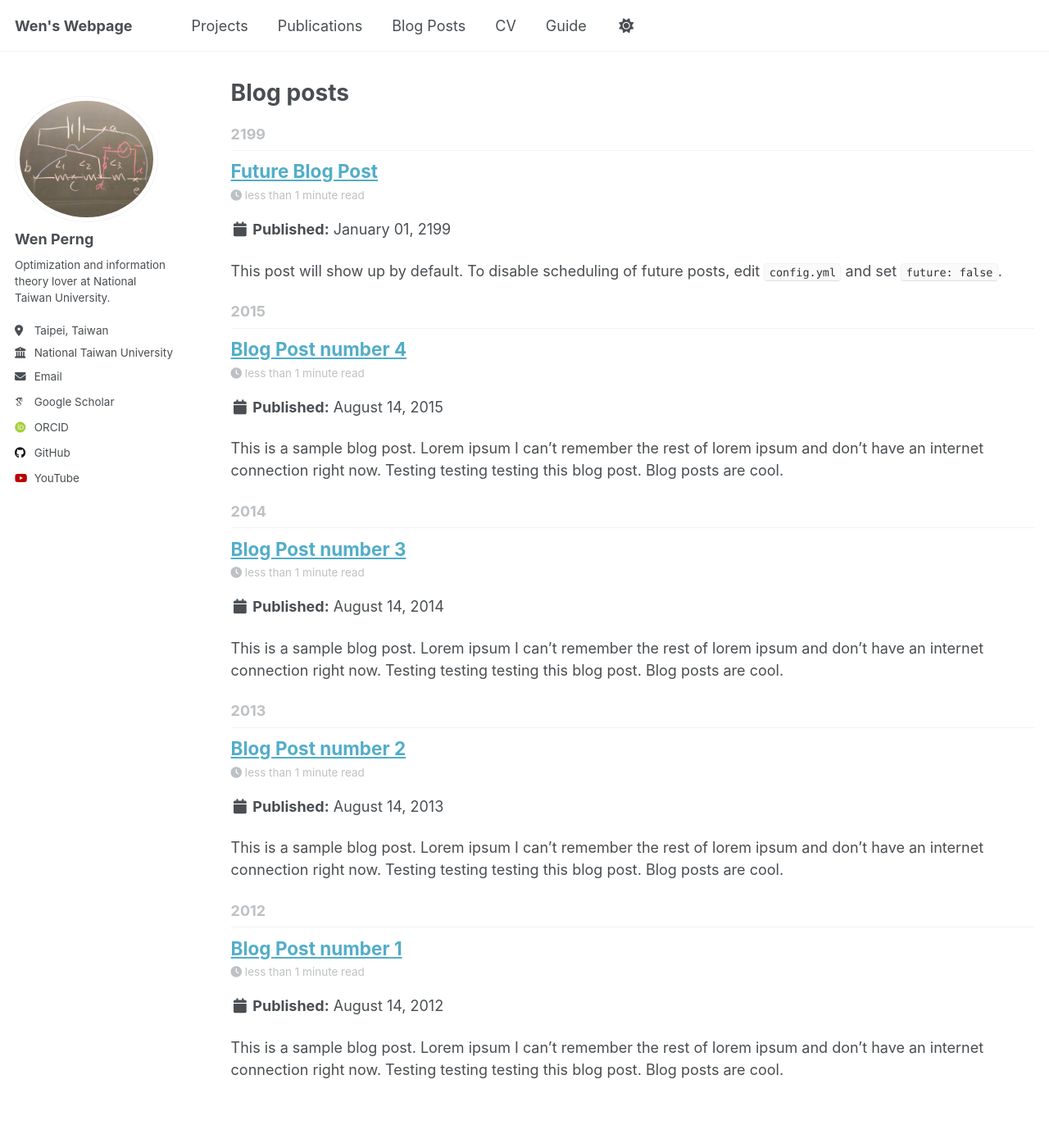
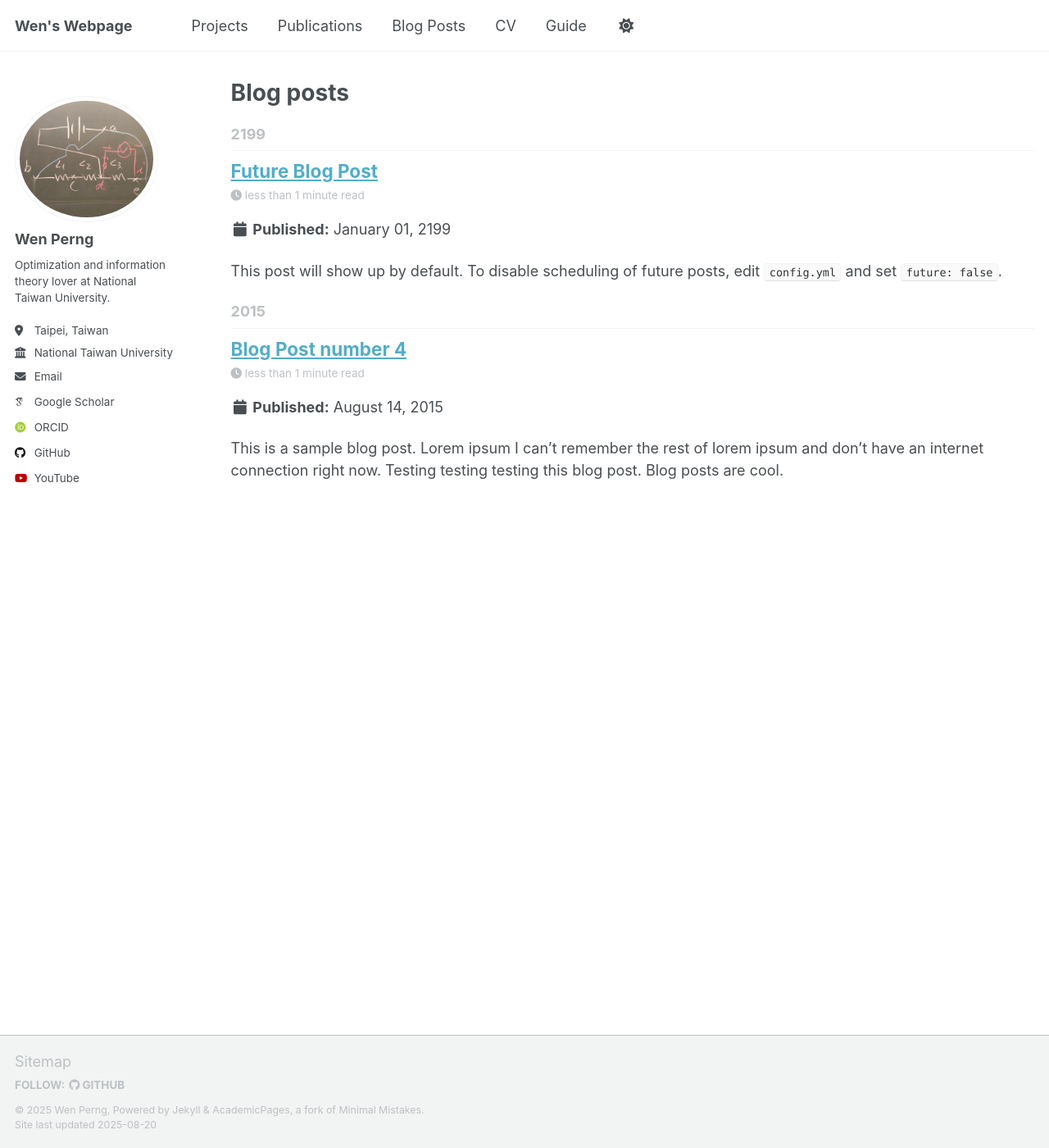
Before and after one commit to WenPerng/WenPerng.github.io, a Jekyll site: the page built from _pages/year-archive.html, in a window 1280 px wide and 1400 px high. Shown: the whole window at 82% size. Built offline with Jekyll 4.4.1, drawn with Linux system fonts in a browser that asks for light colours; some web fonts are replaced; a script that is not in the unit is left out.

Commit message:
delete redundancy

```diff
--- a/_posts/2012-08-14-blog-post-1.md
+++ /dev/null
@@ -1,20 +0,0 @@
----
-title: 'Blog Post number 1'
-date: 2012-08-14
-permalink: /posts/2012/08/blog-post-1/
-tags:
-  - cool posts
-  - category1
-  - category2
----
-
-This is a sample blog post. Lorem ipsum I can't remember the rest of lorem ipsum and don't have an internet connection right now. Testing testing testing this blog post. Blog posts are cool.
-
-Headings are cool
-======
-
-You can have many headings
-======
-
-Aren't headings cool?
-------
--- a/_posts/2013-08-14-blog-post-2.md
+++ /dev/null
@@ -1,20 +0,0 @@
----
-title: 'Blog Post number 2'
-date: 2013-08-14
-permalink: /posts/2013/08/blog-post-2/
-tags:
-  - cool posts
-  - category1
-  - category2
----
-
-This is a sample blog post. Lorem ipsum I can't remember the rest of lorem ipsum and don't have an internet connection right now. Testing testing testing this blog post. Blog posts are cool.
-
-Headings are cool
-======
-
-You can have many headings
-======
-
-Aren't headings cool?
-------
--- a/_posts/2014-08-14-blog-post-3.md
+++ /dev/null
@@ -1,20 +0,0 @@
----
-title: 'Blog Post number 3'
-date: 2014-08-14
-permalink: /posts/2014/08/blog-post-3/
-tags:
-  - cool posts
-  - category1
-  - category2
----
-
-This is a sample blog post. Lorem ipsum I can't remember the rest of lorem ipsum and don't have an internet connection right now. Testing testing testing this blog post. Blog posts are cool.
-
-Headings are cool
-======
-
-You can have many headings
-======
-
-Aren't headings cool?
-------
```
Also changed, not shown: _publications/2009-10-01-paper-title-number-1.md (+1 -1 lines), _publications/2010-10-01-paper-title-number-2.md (deleted, +0 -14 lines), _publications/2025-06-08-paper-title-number-5.md (deleted, +0 -13 lines).
